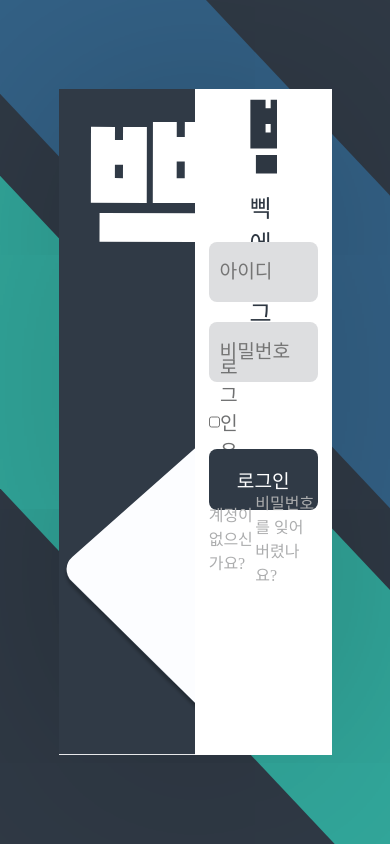
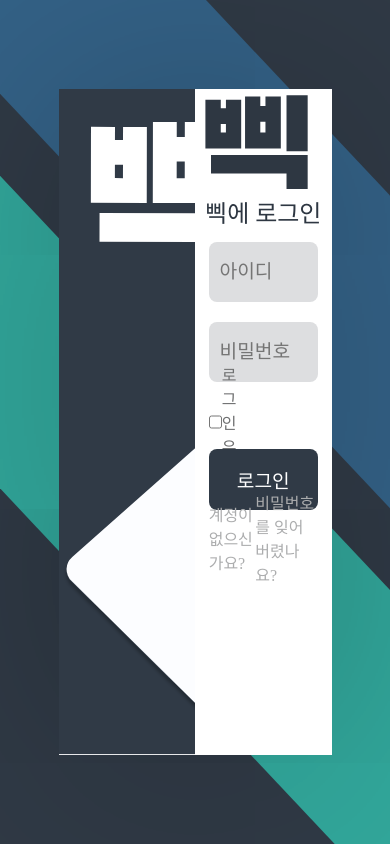
Before and after one commit to 8Bit-beep/BBEEP_WEB_V2, a React (Create React App) app: page /sign-in in a window 390 px wide. Built offline with nearby package versions, Linux system fonts and the light colour scheme.

Commit message:
fix :: 반응형

```diff
--- a/src/pages/auth/signin/index.tsx
+++ b/src/pages/auth/signin/index.tsx
@@ -7,7 +7,6 @@ const SignIn = () => {
   const navigate = useNavigate();
 
   return (
-    <div>
     <S.Wrapper>
       <S.SignInWrapper>
         <S.SignInImgWrapper />
@@ -40,7 +39,6 @@ const SignIn = () => {
         </S.SingInContentWrapper>
       </S.SignInWrapper>
     </S.Wrapper>
-    </div>
   );
 };
 
--- a/src/pages/auth/signin/style.ts
+++ b/src/pages/auth/signin/style.ts
@@ -39,19 +39,19 @@ export const SingInContentWrapper = styled.div`
 `;
 
 export const Logo = styled.div`
-  width: 100%;
+  width: 90%;
   height: 70%;
   min-width: 100%;
   min-height: 70%;
   background-image: url(${BbeepLogo});
   background-repeat: no-repeat;
-  background-size: cover;
+  background-size: contain;
 `;
 
 export const LogoWrapper = styled.div`
   display: flex;
   flex-direction: column;
-  width: 20%;
+  width: fit-content;
   height: 20%;
   margin-top: 5%;
   justify-content: space-between;
@@ -92,19 +92,22 @@ export const PwInput = styled.input`
 export const LoginKeepWrapper = styled.div`
   display: flex;
   width: 30%;
+  min-width: 30%;
   height: 20%;
   justify-content: center;
   align-items: center;
 `;
 
 export const LoginKeepBox = styled.input`
-  width: 35%;
+  width: 50%;
   height: 60%;
   background-color: yellow;
 `;
 
 export const LoginKeepText = styled.span`
-  font-size: 1.2rem;
+  width: fit-content;
+  height: fit-content;
+  font-size: 16px;
   color: #6f7071;
 `;
 
@@ -130,14 +133,16 @@ export const SignInButton = styled.button`
 export const NavigateWrapper = styled.div`
   width: 100%;
   height: 10%;
+  min-width: 100%;
+  min-height: 10%;
 
   display: flex;
   justify-content: space-between;
   align-items: center;
+
 `;
 
 export const StyleSpan = styled.span`
   font-size: 1rem;
   color: #acadae;
-
 `;
```
Lines whose indentation alone changed are shown as unchanged.
